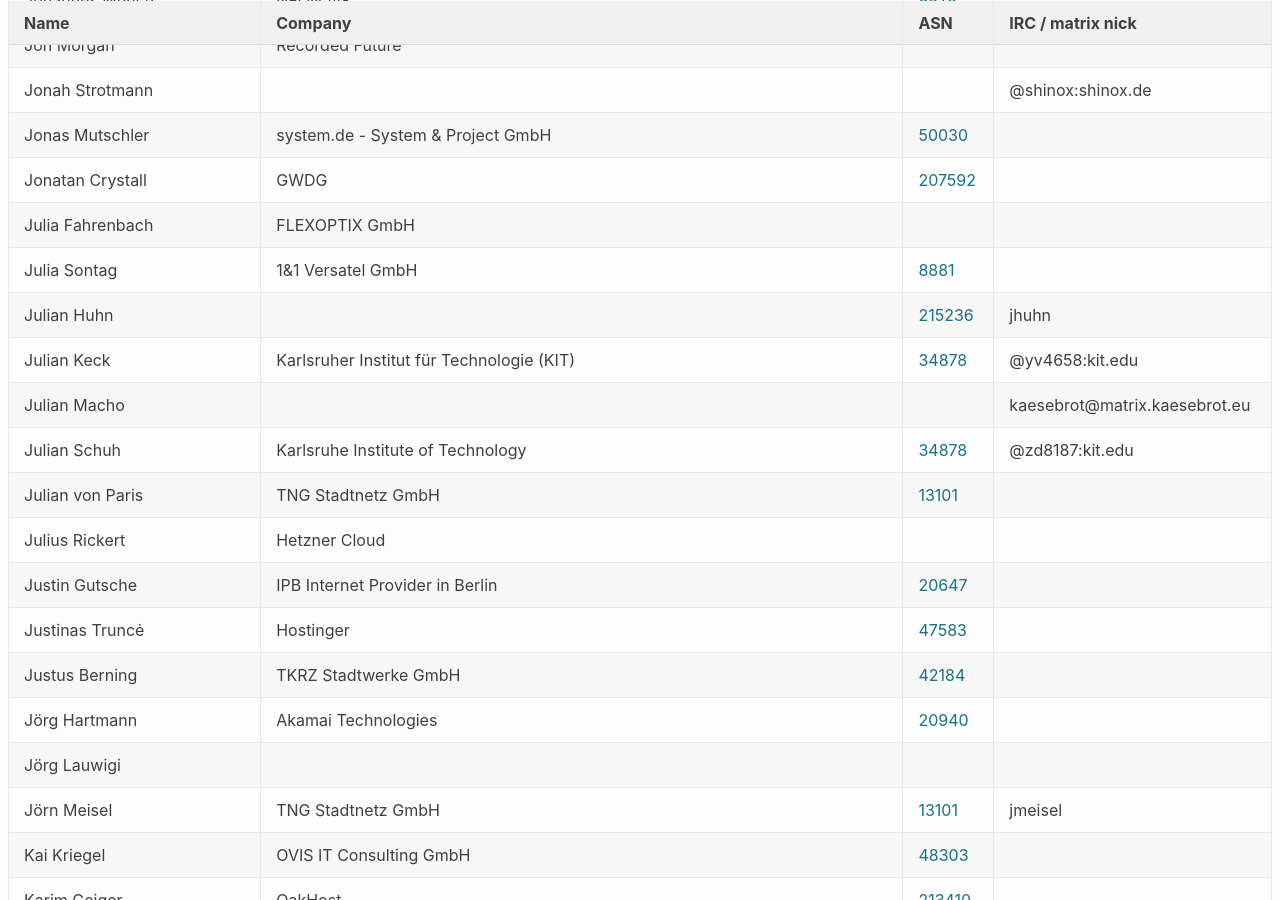
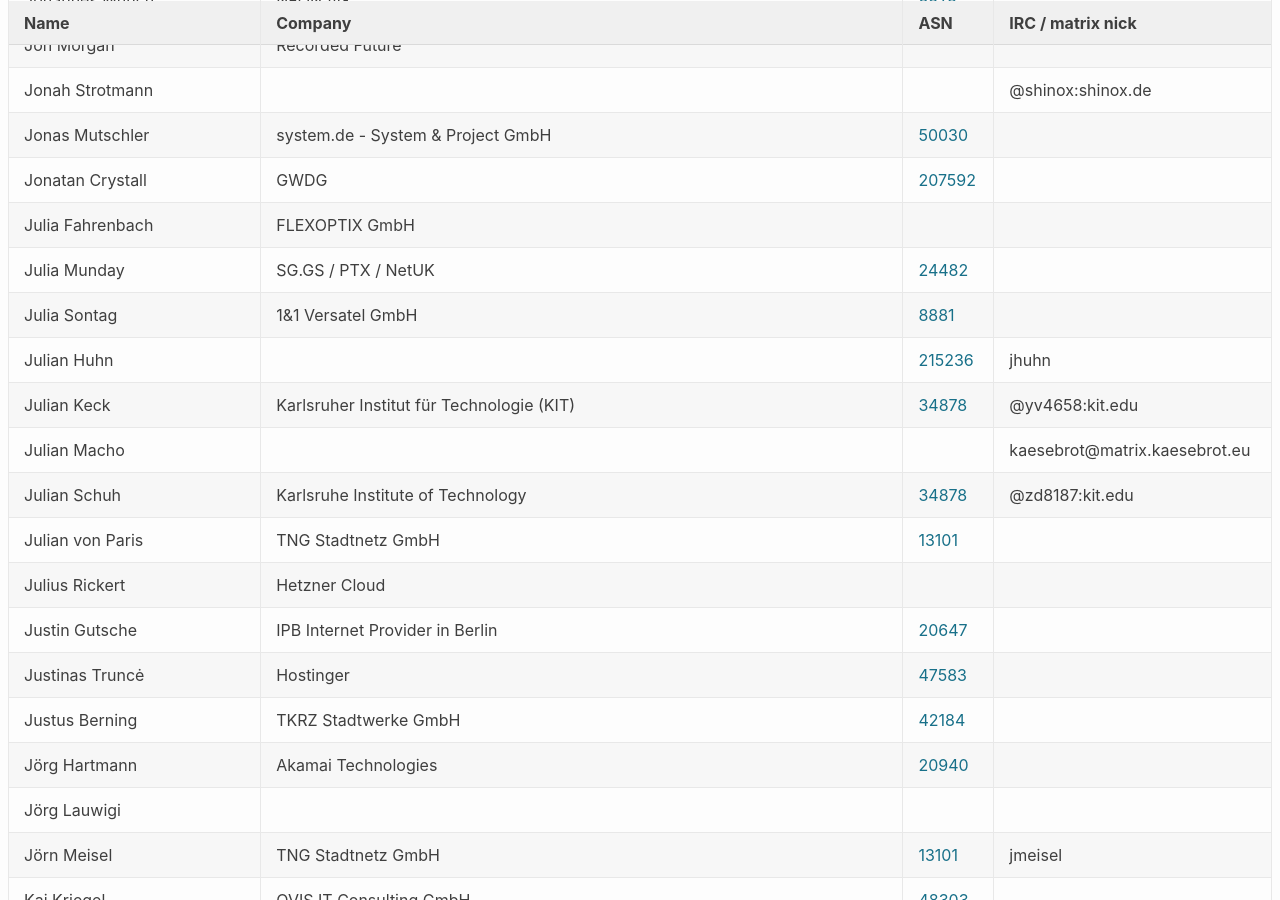
Before and after one commit to denog/pretix-attendeelist, a Jekyll site: the page built from denog17/index.markdown, in a window 1280 px wide and 900 px high, scrolled down 7939 px. Built offline with Jekyll 4.4.1, drawn with Linux system fonts in a browser that asks for light colours; some of the changed text lies outside the part shown.

Commit message:
Latest data: Tue Sep 16 13:48:52 UTC 2025

```diff
--- a/_data/attendees_denog17_onsite.json
+++ b/_data/attendees_denog17_onsite.json
@@ -1086,6 +1086,12 @@
     "asn": null
   },
   {
+    "name": "Julia Munday",
+    "company": "SG.GS / PTX / NetUK",
+    "irc": null,
+    "asn": "24482"
+  },
+  {
     "name": "Julian Huhn",
     "company": null,
     "irc": "jhuhn",
@@ -1542,6 +1548,12 @@
     "asn": "25291"
   },
   {
+    "name": "Matt Jepp",
+    "company": "SG.GS / NetUK",
+    "irc": "MattJepp",
+    "asn": "24482"
+  },
+  {
     "name": "Matt Peterson",
     "company": "SFMIX",
     "irc": "dorkmatt",
```
